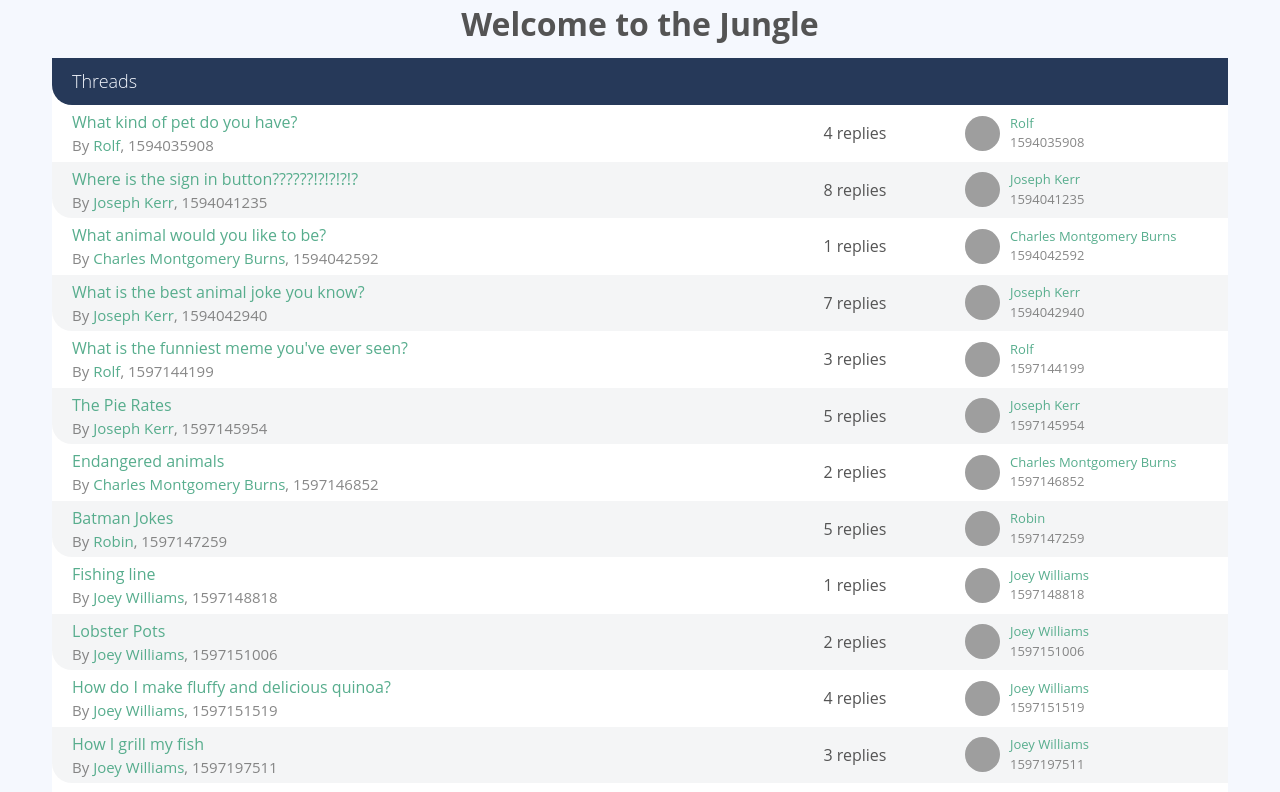
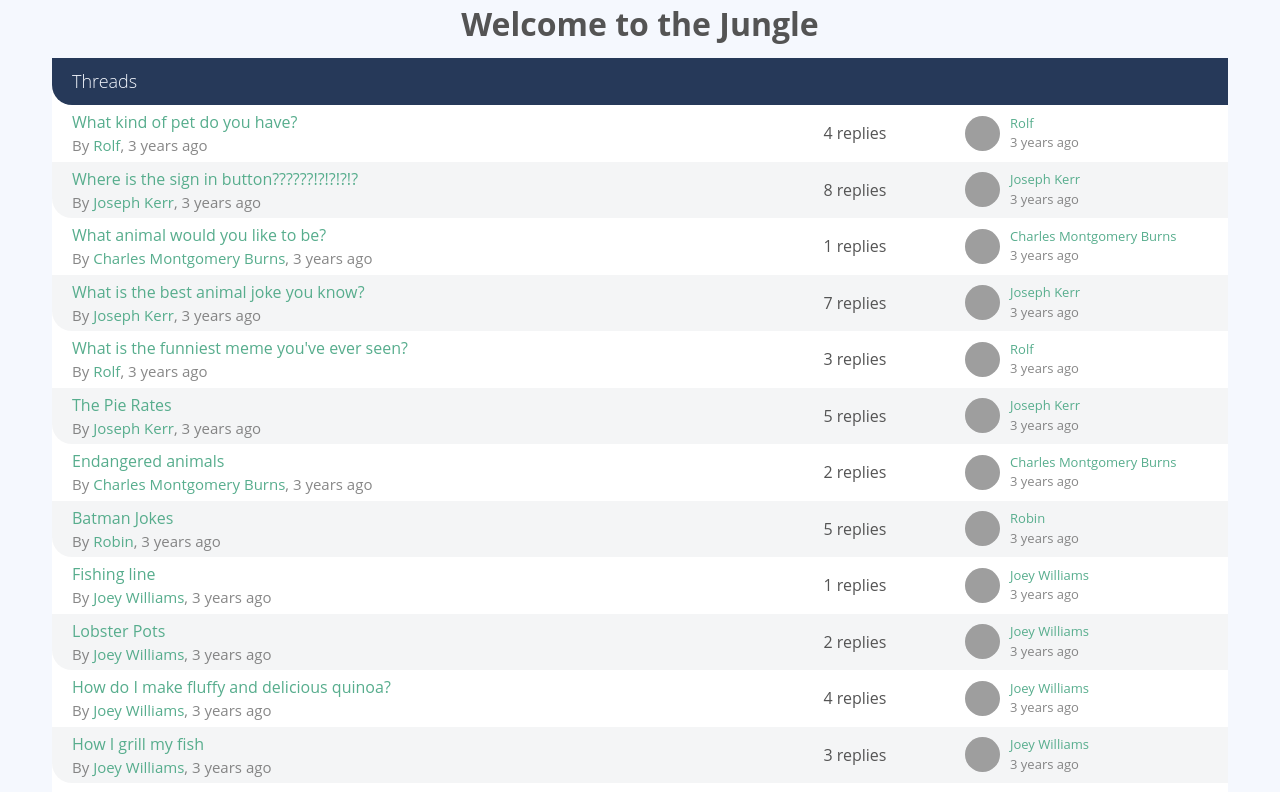
Before and after one commit to tothpeter/tutorial-js-vue-vueschool, a Vue app: page / in a window 1280 px wide. Shown: the top 792 px of the page. Built offline with nearby package versions, Linux system fonts and the light colour scheme; grey boxes are pictures that could not be loaded.

Commit message:
Move displaying human readable time into its own component

```diff
--- /dev/null
+++ b/src/components/AppDate.vue
@@ -0,0 +1,30 @@
+<template>
+  <span :title="humanFriendlyDate">
+    {{ diffForHumans }}
+  </span>
+</template>
+
+<script setup>
+import dayjs from 'dayjs'
+import relativeTime from 'dayjs/plugin/relativeTime'
+import localizedFormat from 'dayjs/plugin/localizedFormat'
+
+dayjs.extend(relativeTime)
+dayjs.extend(localizedFormat)
+
+import { defineProps, reactive } from 'vue'
+
+const props = defineProps({
+  timestamp: {
+    required: true,
+    type: Number
+  }
+})
+
+const diffForHumans = reactive(dayjs.unix(props.timestamp).fromNow())
+const humanFriendlyDate = reactive(dayjs.unix(props.timestamp).format('LLLL'))
+</script>
+
+<style>
+
+</style>
--- a/src/components/PostList.vue
+++ b/src/components/PostList.vue
@@ -15,8 +15,8 @@
         </div>
       </div>
 
-      <div class="post-date text-faded" :title="humanFriendlyDate(post.publishedAt)">
-        {{ diffForHumans(post.publishedAt) }}
+      <div class="post-date text-faded">
+        <app-date :timestamp="post.publishedAt" />
       </div>
     </div>
   </div>
@@ -25,12 +25,7 @@
 <script setup>
 import sourceData from '@/data.json'
 import { defineProps, reactive } from 'vue'
-
-import dayjs from 'dayjs'
-import relativeTime from 'dayjs/plugin/relativeTime'
-import localizedFormat from 'dayjs/plugin/localizedFormat'
-dayjs.extend(relativeTime)
-dayjs.extend(localizedFormat)
+import AppDate from '@/components/AppDate'
 
 const users = reactive(sourceData.users)
 
@@ -43,14 +38,6 @@
 
 function userById(id) {
   return users.find(user => user.id === id)
-}
-
-function diffForHumans(timestamp) {
-  return dayjs.unix(timestamp).fromNow()
-}
-
-function humanFriendlyDate(timestamp) {
-  return dayjs.unix(timestamp).format('LLLL')
 }
 </script>
 
--- a/src/components/ThreadList.vue
+++ b/src/components/ThreadList.vue
@@ -12,7 +12,8 @@
           </p>
 
           <p class="text-faded text-small">
-            By <a href="#">{{ userById(thread.userId).name }}</a>, {{ thread.publishedAt }}
+            By <a href="#">{{ userById(thread.userId).name }}</a>,
+            <app-date :timestamp="thread.publishedAt" />
           </p>
         </div>
 
@@ -27,7 +28,9 @@
             <p class="text-xsmall">
               <a href="#">{{ userById(thread.userId).name }}</a>
             </p>
-            <p class="text-xsmall text-faded">{{ thread.publishedAt }}</p>
+            <p class="text-xsmall text-faded">
+              <app-date :timestamp="thread.publishedAt" />
+            </p>
           </div>
         </div>
       </div>
@@ -38,6 +41,7 @@
 <script setup>
 import sourceData from '@/data.json'
 import { defineProps, reactive } from 'vue'
+import AppDate from '@/components/AppDate'
 
 const users = reactive(sourceData.users)
 
```
